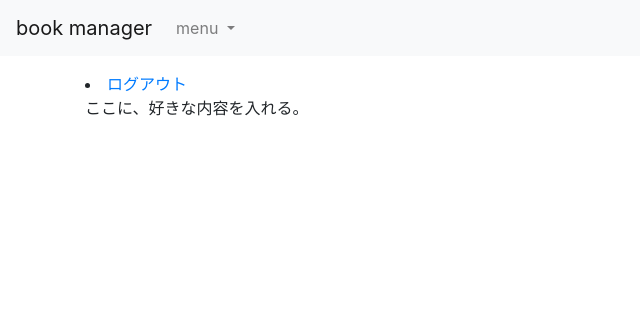
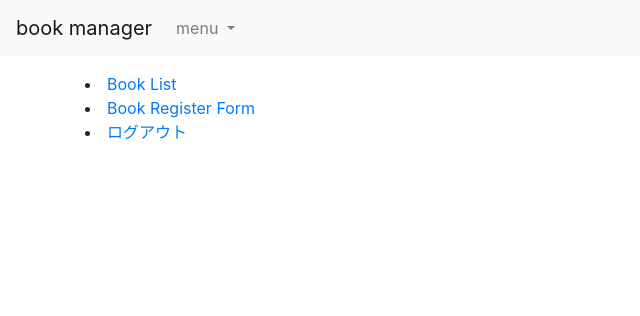
Before and after one commit to chikako-takasaki/book_manager, a Django app: page /book_manager/ in a window 1280 px wide. Shown: the top 316 px of the page, without its empty margins (0-640 px from the left). Run offline with Django 3.2, Linux system fonts and the light colour scheme; the visitor is signed in with stand-in values (Sample User, id 1); some libraries are stand-ins or nearby versions.

Commit message:
fix index_page

```diff
--- a/book_manager/templates/register/top.html
+++ b/book_manager/templates/register/top.html
@@ -1,6 +1,8 @@
 {% extends "register/base.html" %}
 {% block content %}
   {% if user.is_authenticated %}
+    <li><a href="{% url 'book_manager:book_list'%}">Book List</a></li>
+    <li><a href="{% url 'book_manager:book_register'%}">Book Register Form</a></li>
     <li>
       <a href="{% url 'book_manager:logout' %}">ログアウト</a>
     </li>
@@ -10,5 +12,4 @@
     </li>
   {% endif %}
 
-<p>ここに、好きな内容を入れる。</p>
 {% endblock %}
```
